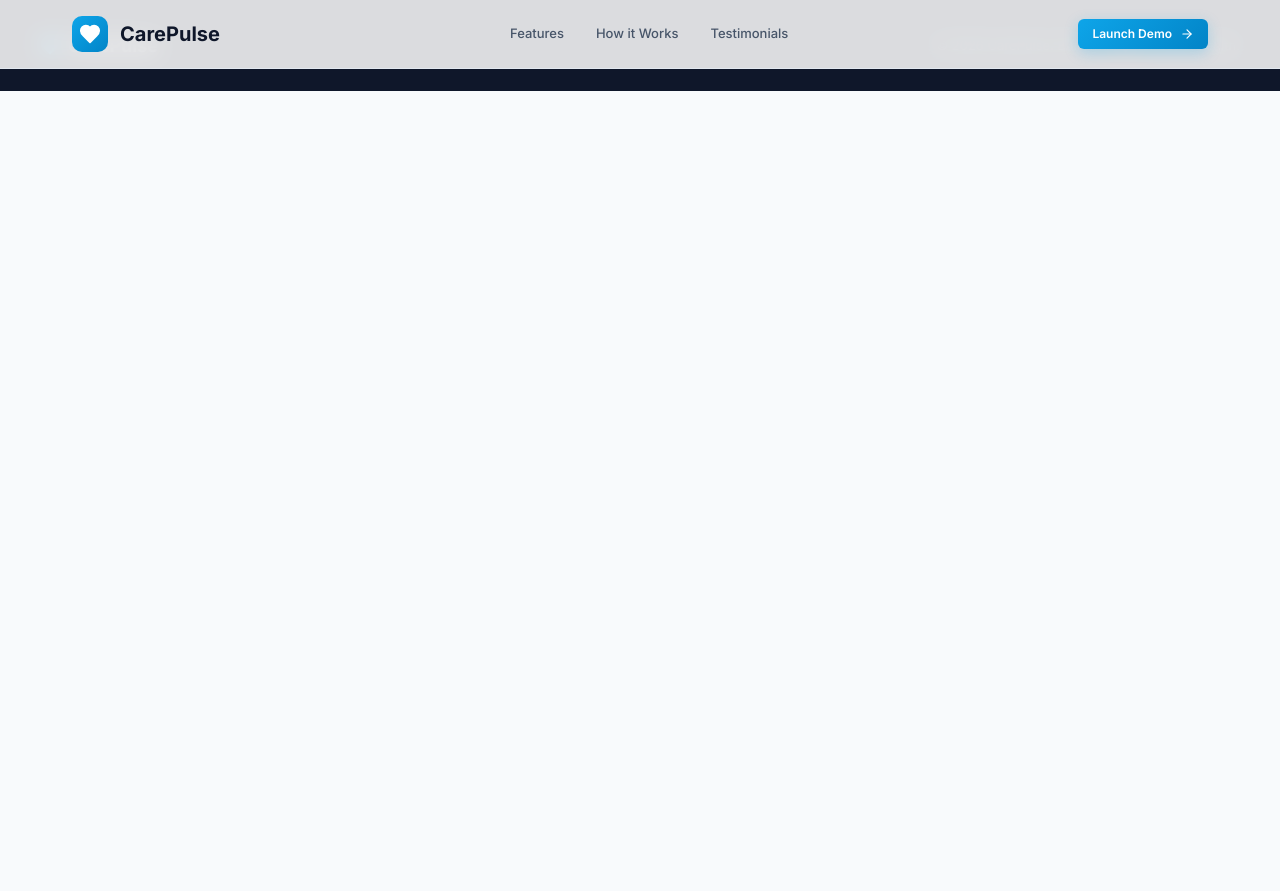
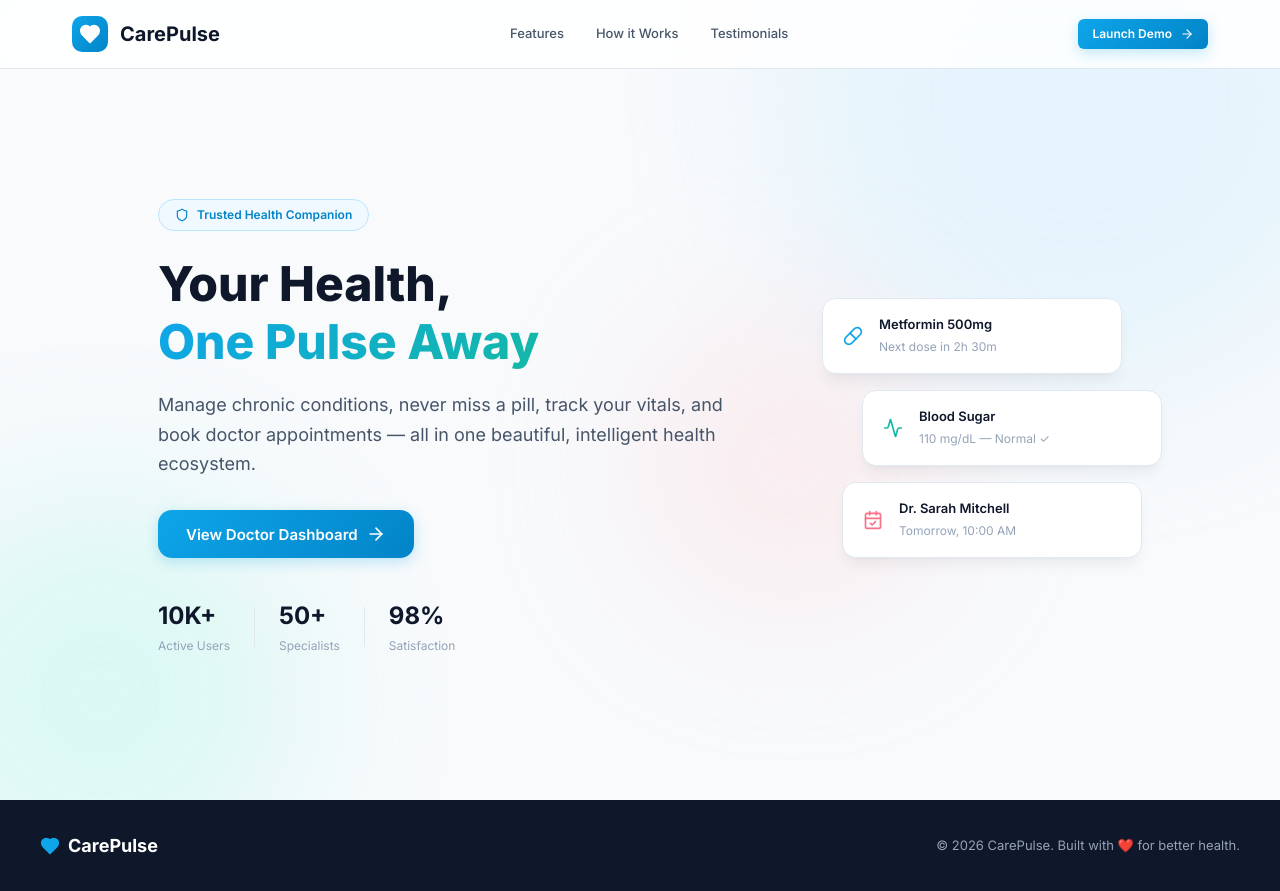
Before and after one commit to KMSVKaluwila/HICT22013-AlphaDevelopers, a React (Vite) app: page / in a window 1280 px wide. Before the commit the page ends 800 px from the top, so only its background shows below. Built offline with nearby package versions, Linux system fonts and the light colour scheme.

Commit message:
Added hero section

```diff
--- a/src/pages/Landing/Landing.jsx
+++ b/src/pages/Landing/Landing.jsx
@@ -28,7 +28,71 @@ export default function Landing() {
         </div>
       </nav>
 
-      {/* Hero */}
+      <section className="landing__hero">
+        <div className="landing__hero-bg">
+          <div className="landing__hero-orb landing__hero-orb--1" />
+          <div className="landing__hero-orb landing__hero-orb--2" />
+          <div className="landing__hero-orb landing__hero-orb--3" />
+        </div>
+        <div className="landing__hero-content">
+          <div className="landing__hero-badge">
+            <Shield size={14} />
+            <span>Trusted Health Companion</span>
+          </div>
+          <h1 className="landing__hero-title">
+            Your Health, <br />
+            <span className="landing__hero-gradient">One Pulse Away</span>
+          </h1>
+          <p className="landing__hero-desc">
+            Manage chronic conditions, never miss a pill, track your vitals, and book doctor appointments — all in one beautiful, intelligent health ecosystem.
+          </p>
+          <div className="landing__hero-actions">
+            <Button variant="primary" size="lg" icon={ArrowRight} iconRight onClick={() => navigate('/doctor-dashboard')}>
+              View Doctor Dashboard
+            </Button>
+          </div>
+          <div className="landing__hero-stats">
+            <div className="landing__hero-stat">
+              <span className="landing__hero-stat-value">10K+</span>
+              <span className="landing__hero-stat-label">Active Users</span>
+            </div>
+            <div className="landing__hero-stat-divider" />
+            <div className="landing__hero-stat">
+              <span className="landing__hero-stat-value">50+</span>
+              <span className="landing__hero-stat-label">Specialists</span>
+            </div>
+            <div className="landing__hero-stat-divider" />
+            <div className="landing__hero-stat">
+              <span className="landing__hero-stat-value">98%</span>
+              <span className="landing__hero-stat-label">Satisfaction</span>
+            </div>
+          </div>
+        </div>
+        <div className="landing__hero-visual">
+          <div className="landing__hero-card landing__hero-card--1 animate-fade-in-up stagger-1">
+            <Pill size={20} color="var(--primary-500)" />
+            <div>
+              <strong>Metformin 500mg</strong>
+              <span>Next dose in 2h 30m</span>
+            </div>
+          </div>
+          <div className="landing__hero-card landing__hero-card--2 animate-fade-in-up stagger-3">
+            <Activity size={20} color="var(--accent-500)" />
+            <div>
+              <strong>Blood Sugar</strong>
+              <span>110 mg/dL — Normal ✓</span>
+            </div>
+          </div>
+          <div className="landing__hero-card landing__hero-card--3 animate-fade-in-up stagger-5">
+            <CalendarCheck size={20} color="var(--coral-400)" />
+            <div>
+              <strong>Dr. Sarah Mitchell</strong>
+              <span>Tomorrow, 10:00 AM</span>
+            </div>
+          </div>
+        </div>
+      </section>
+
 
 
 
```
